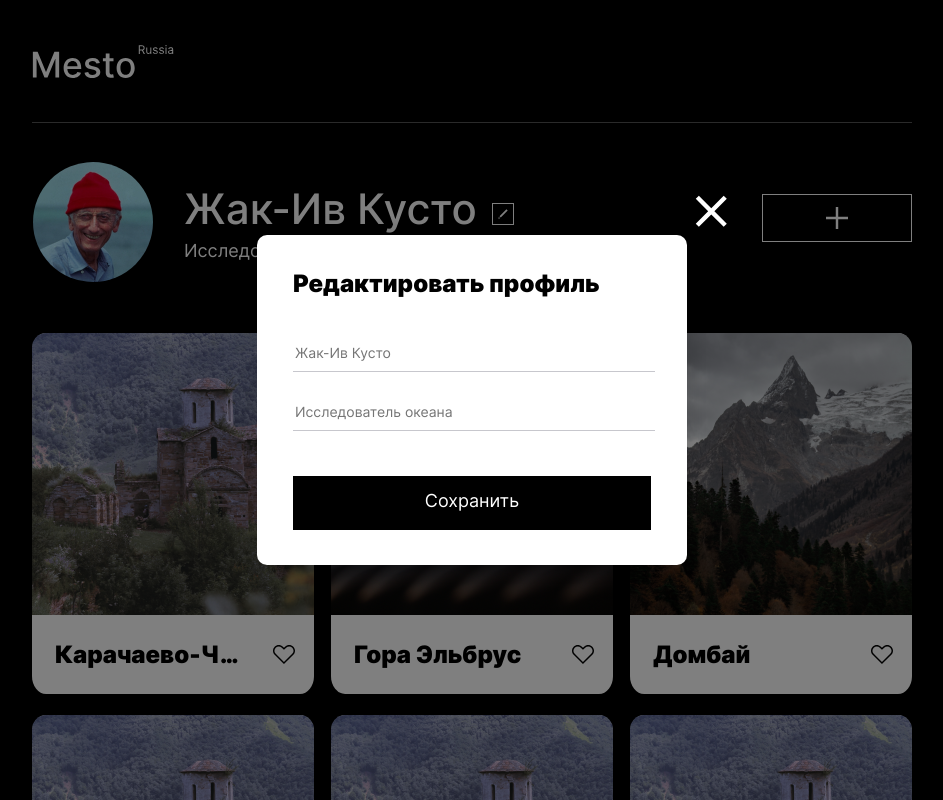
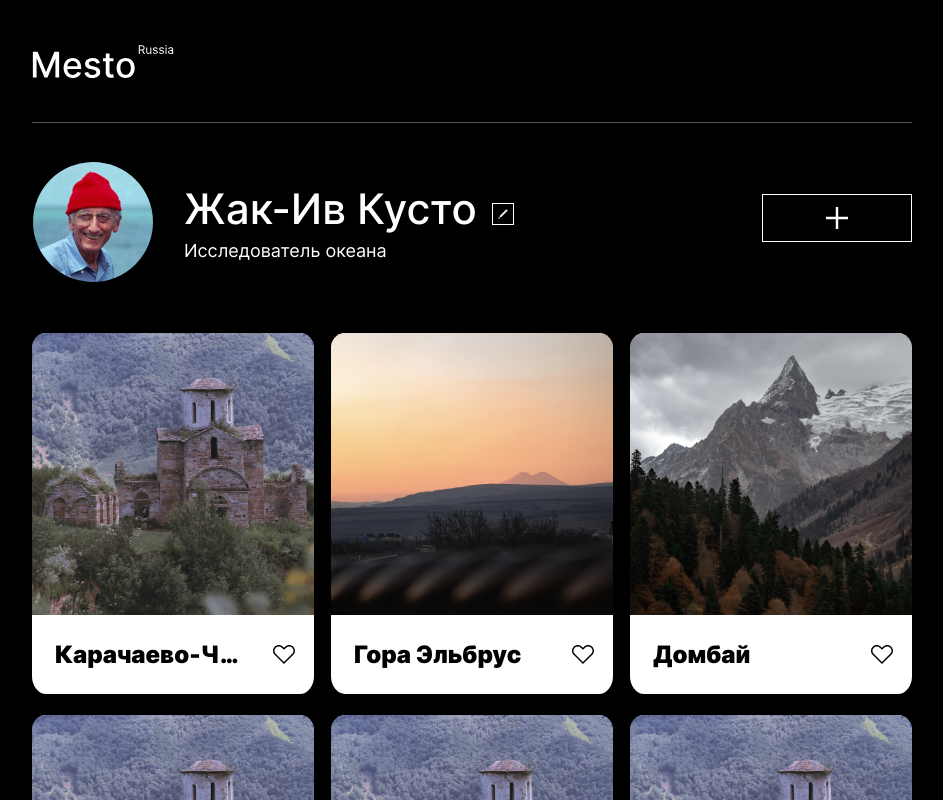
Before and after one commit to cnaruto/mesto-project, a plain HTML site: page index.html in a window 1280 px wide. Shown: the top 800 px of the page, without its empty margins (168-1111 px from the left). Drawn offline with Linux system fonts and the light colour scheme; files whose address does not match are found by name.

Commit message:
second deploy

```diff
--- a/index.html
+++ b/index.html
@@ -22,7 +22,6 @@
         <p class="profile__subtitle">Исследователь океана</p>
       </div>
       <button class="profile__button" type="submit"></button>
-
     </section>
     <section class="group">
       <ul class="group__list">
@@ -31,7 +30,6 @@
           <div class="post__container">
             <h2 class="post__text">Карачаево-Черкесия</h2>
             <button class="post__img-heart" type="button"></button>
-            <!-- <img class="post__img-heart" src="./image/heart.png" alt="сердце"> -->
           </div>
         </li>
         <li class="post">
@@ -39,7 +37,6 @@
           <div class="post__container">
             <h2 class="post__text">Гора Эльбрус</h2>
             <button class="post__img-heart" type="button"></button>
-            <!-- <img class="post__img-heart" src="./image/heart.png" alt="сердце"> -->
           </div>
         </li>
         <li class="post">
@@ -47,7 +44,6 @@
           <div class="post__container">
             <h2 class="post__text">Домбай</h2>
             <button class="post__img-heart" type="button"></button>
-            <!-- <img class="post__img-heart" src="./image/heart.png" alt="сердце"> -->
           </div>
         </li>
         <li class="post">
@@ -55,7 +51,6 @@
           <div class="post__container">
             <h2 class="post__text">Карачаево-Черкесия</h2>
             <button class="post__img-heart" type="button"></button>
-            <!-- <img class="post__img-heart" src="./image/heart.png" alt="сердце"> -->
           </div>
         </li>
         <li class="post">
@@ -63,7 +58,6 @@
           <div class="post__container">
             <h2 class="post__text">Гора Эльбрус</h2>
             <button class="post__img-heart" type="button"></button>
-            <!-- <img class="post__img-heart" src="./image/heart.png" alt="сердце"> -->
           </div>
         </li>
         <li class="post">
@@ -71,12 +65,11 @@
           <div class="post__container">
             <h2 class="post__text">Домбай</h2>
             <button class="post__img-heart" type="button"></button>
-            <!-- <img class="post__img-heart" src="./image/heart.png" alt="сердце"> -->
           </div>
         </li>
       </ul>
     </section>
-    <section class="popup popup_opened">
+    <section class="popup">
       <form class="popup__container" name="container">
         <button class="popup__close" type="button"></button>
         <h2 class="popup__title">Редактировать профиль</h2>
```
